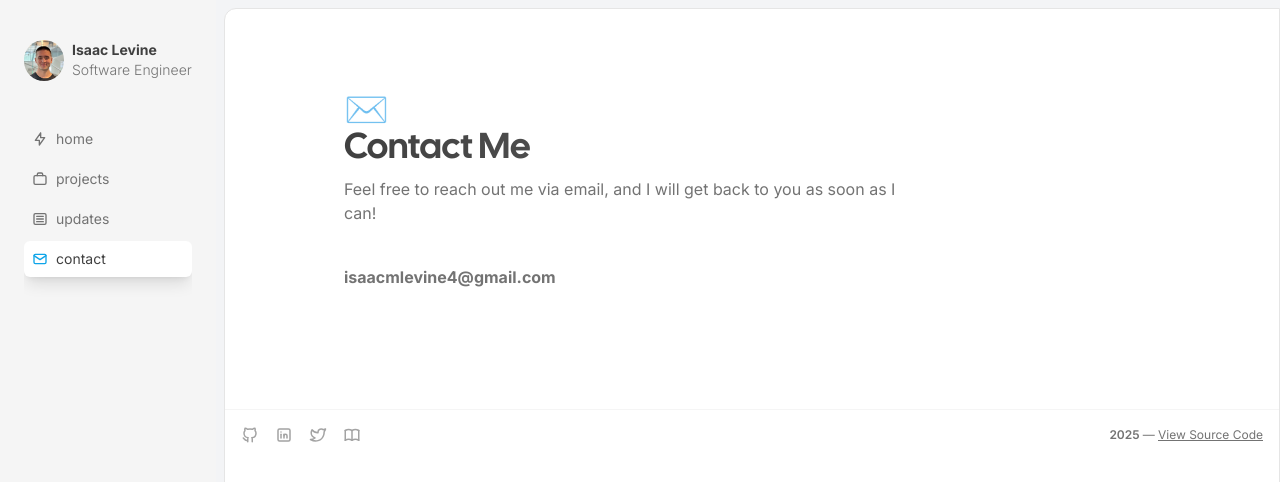
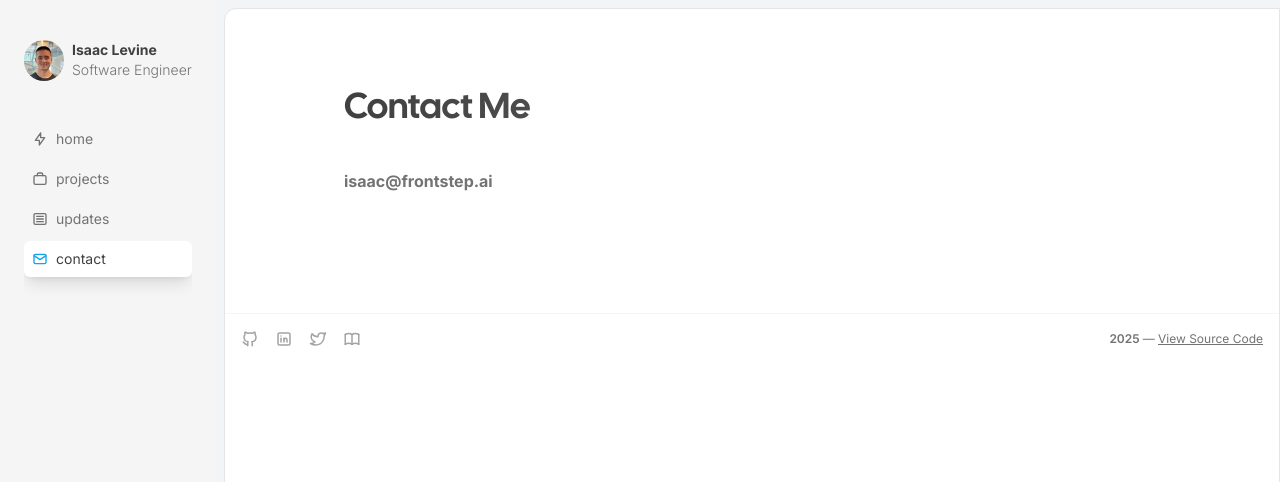
Before and after one commit to isaac-levine/portfolio, a Next.js app: page /contact in a window 1280 px wide. Shown: the top 482 px of the page. Built offline with nearby package versions, Linux system fonts and the light colour scheme.

Commit message:
contact page

```diff
--- a/src/app/contact/page.tsx
+++ b/src/app/contact/page.tsx
@@ -15,14 +15,9 @@ export const metadata: Metadata = {
 export default function Projects() {
   return (
     <Container>
-      <span className="text-4xl">✉️</span>
       <Heading className="font-black mb-2">Contact Me</Heading>
-      <Paragraph className="mb-10 max-w-xl">
-        Feel free to reach out me via email, and I will get back to you as soon
-        as I can!{" "}
-      </Paragraph>
-      <Paragraph className="font-bold mb-10 max-w-xl">
-        <a href="mailto:isaacmlevine4@gmail.com">isaacmlevine4@gmail.com</a>
+      <Paragraph className="font-bold my-10 max-w-xl">
+        <a href="mailto:isaac@frontstep.ai">isaac@frontstep.ai</a>
       </Paragraph>
       {/* <Contact /> */}
     </Container>
```
